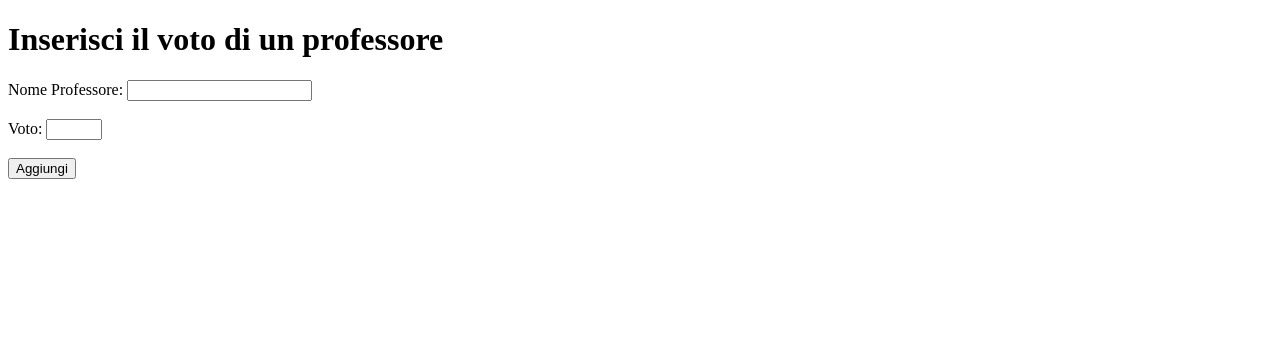
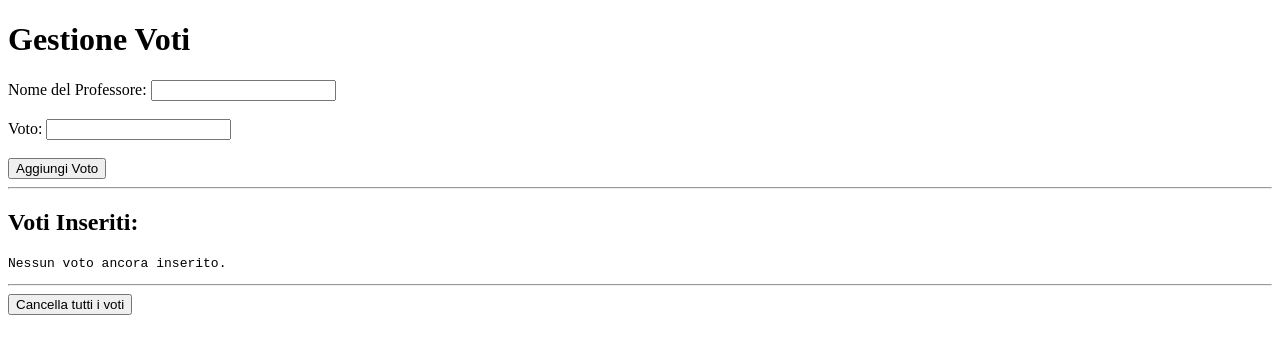
Before and after one commit to Anthony-delucia/lavoro-nicotra01, a Flask app: page / in a window 1280 px wide. Shown: the top 354 px of the page. Run offline with Flask 3, Linux system fonts and the light colour scheme.

Commit message:
Unificata la pagina di gestione voti (visualizzazione, aggiunta e cancellazione)

```diff
--- a/app.py
+++ b/app.py
@@ -3,37 +3,38 @@
 
 app = Flask(__name__)
 
-@app.route('/')
+@app.route('/', methods=['GET', 'POST'])
 def index():
-    return render_template('index.html')
-
-@app.route('/aggiungi_voto', methods=['POST'])
-def aggiungi_voto():
-    nome_professore = request.form['nome_professore']
-    voto = request.form['voto']
-
-    with open('voti.txt', 'a') as f:
-        f.write(f"{nome_professore}: {voto}\n")
-
-    return "Voto aggiunto con successo!"
-
-@app.route('/visualizza_voti')
-def visualizza_voti():
+    # Visualizza i voti
     if os.path.exists('voti.txt'):
         with open('voti.txt', 'r') as f:
             contenuto = f.read()
     else:
         contenuto = "Nessun voto ancora inserito."
 
-    return render_template('voti.html', voti=contenuto)
+    if request.method == 'POST':
+        # Aggiungi un nuovo voto
+        if 'nome_professore' in request.form and 'voto' in request.form:
+            nome_professore = request.form['nome_professore']
+            voto = request.form['voto']
 
-@app.route('/cancella_voti', methods=['POST'])
-def cancella_voti():
-    try:
-        os.remove('voti.txt')
-        return "I voti sono stati cancellati!"
-    except FileNotFoundError:
-        return "Non ci sono voti da cancellare (il file non esiste)."
+            with open('voti.txt', 'a') as f:
+                f.write(f"{nome_professore}: {voto}\n")
+
+            # Ricarica i voti dopo l'inserimento
+            with open('voti.txt', 'r') as f:
+                contenuto = f.read()
+
+        # Cancella i voti se è stato premuto il pulsante
+        if 'cancella_voti' in request.form:
+            try:
+                os.remove('voti.txt')
+                contenuto = "I voti sono stati cancellati!"
+            except FileNotFoundError:
+                contenuto = "Non ci sono voti da cancellare."
+
+    return render_template('index.html', voti=contenuto)
+
 
 if __name__ == '__main__':
     port = int(os.environ.get("PORT", 5000))
--- a/templates/index.html
+++ b/templates/index.html
@@ -2,16 +2,35 @@
 <html lang="it">
 <head>
     <meta charset="UTF-8">
-    <title>Inserisci Voto</title>
+    <meta name="viewport" content="width=device-width, initial-scale=1.0">
+    <title>Gestione Voti</title>
 </head>
 <body>
-    <h1>Inserisci il voto di un professore</h1>
+    <h1>Gestione Voti</h1>
+
+    <!-- Form per aggiungere un voto -->
     <form action="/aggiungi_voto" method="POST">
-        <label>Nome Professore:</label>
+        <label for="nome_professore">Nome del Professore:</label>
         <input type="text" name="nome_professore" required><br><br>
-        <label>Voto:</label>
-        <input type="number" name="voto" min="1" max="10" required><br><br>
-        <button type="submit">Aggiungi</button>
+
+        <label for="voto">Voto:</label>
+        <input type="number" name="voto" required><br><br>
+
+        <button type="submit">Aggiungi Voto</button>
     </form>
+
+    <hr>
+
+    <!-- Visualizza i voti -->
+    <h2>Voti Inseriti:</h2>
+    <pre>{{ voti }}</pre>
+
+    <hr>
+
+    <!-- Form per cancellare i voti -->
+    <form action="/cancella_voti" method="POST">
+        <button type="submit">Cancella tutti i voti</button>
+    </form>
+
 </body>
 </html>
```
